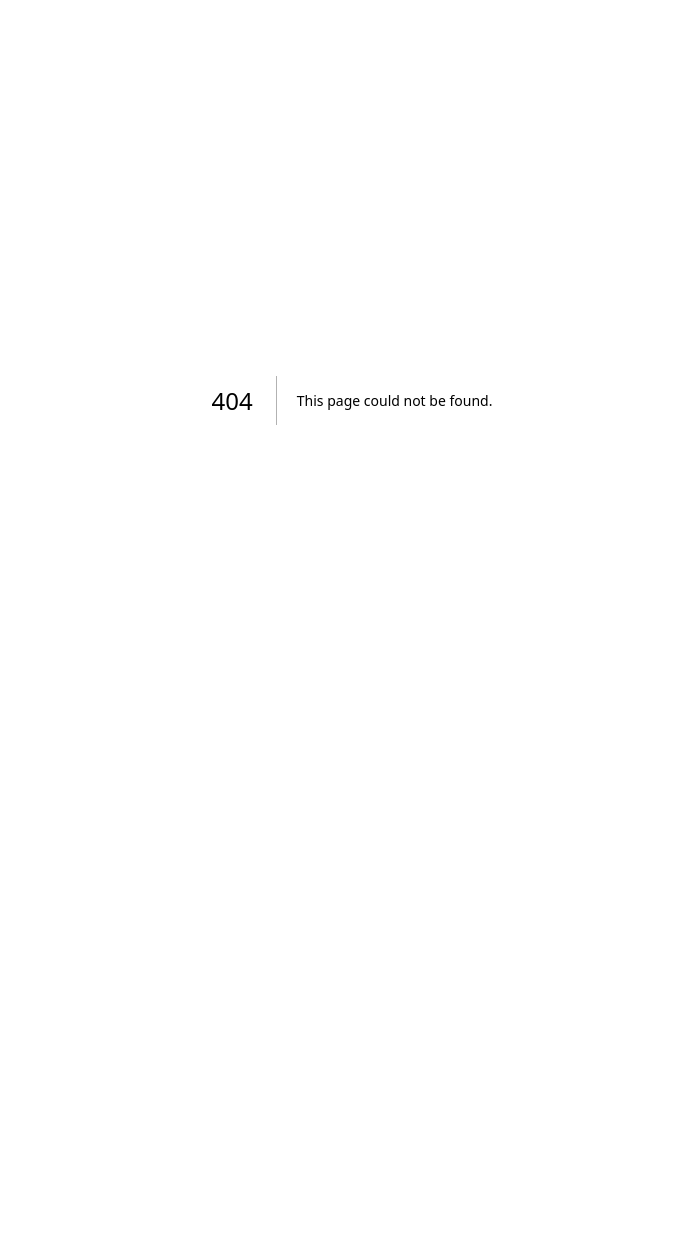
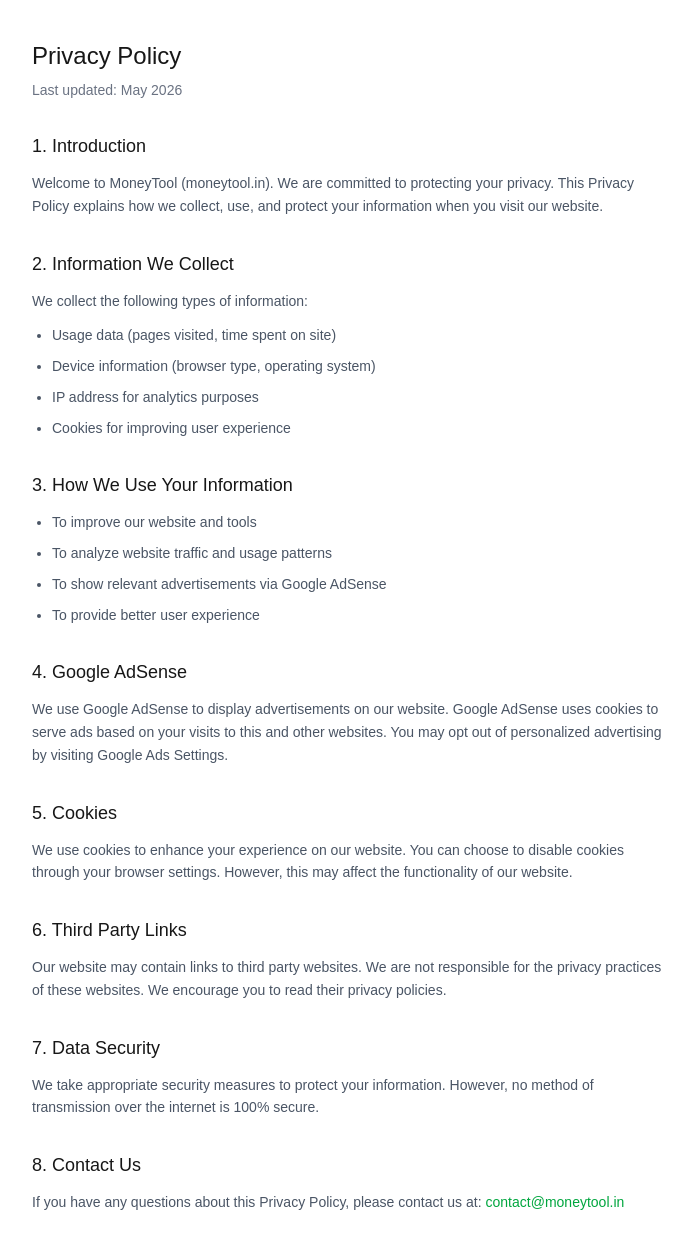
Before and after one commit to pankaj18021996/moneytool, a Next.js app: page /privacy-policy in a window 1280 px wide. Before the commit this address had no page. Shown: the top 1248 px of the page, without its empty margins (288-980 px from the left). Before the commit the page ends 800 px from the top, so only its background shows below. Built offline with nearby package versions, Linux system fonts and the light colour scheme.

Commit message:
add about and privacy policy pages

```diff
--- /dev/null
+++ b/app/about/page.tsx
@@ -0,0 +1,91 @@
+export const metadata = {
+  title: "About Us - MoneyTool",
+  description: "About MoneyTool - Free Financial Calculators for India",
+};
+
+export default function About() {
+  return (
+    <main className="max-w-2xl mx-auto px-4 py-10">
+      <h1 className="text-2xl font-medium mb-2">About MoneyTool</h1>
+      <p className="text-gray-500 text-sm mb-8">
+        Free financial tools built for India
+      </p>
+
+      <div className="space-y-8">
+
+        <section>
+          <h2 className="text-lg font-medium mb-3">Who We Are</h2>
+          <p className="text-gray-600 text-sm leading-relaxed">
+            MoneyTool is a free online platform providing simple and
+            accurate financial calculators for Indians. We believe
+            everyone deserves access to smart financial tools without
+            any cost or signup required.
+          </p>
+        </section>
+
+        <section>
+          <h2 className="text-lg font-medium mb-3">Our Mission</h2>
+          <p className="text-gray-600 text-sm leading-relaxed">
+            Our mission is to make financial planning simple and
+            accessible for every Indian. Whether you are planning
+            a home loan, calculating SIP returns, or managing your
+            taxes — MoneyTool has you covered.
+          </p>
+        </section>
+
+        <section>
+          <h2 className="text-lg font-medium mb-3">Our Tools</h2>
+          <div className="space-y-3">
+            <a href="/emi-calculator"
+              className="block border border-gray-200 rounded-xl p-4 hover:border-green-300 transition-all">
+              <p className="font-medium text-sm mb-1">EMI Calculator</p>
+              <p className="text-gray-500 text-xs">Calculate monthly installments for any loan instantly</p>
+            </a>
+            <a href="/sip-calculator"
+              className="block border border-gray-200 rounded-xl p-4 hover:border-green-300 transition-all">
+              <p className="font-medium text-sm mb-1">SIP Calculator</p>
+              <p className="text-gray-500 text-xs">Plan your mutual fund investments and see returns</p>
+            </a>
+          </div>
+        </section>
+
+        <section>
+          <h2 className="text-lg font-medium mb-3">Why MoneyTool?</h2>
+          <div className="grid grid-cols-2 gap-3">
+            <div className="bg-gray-50 rounded-xl p-4">
+              <div className="text-2xl mb-2">⚡</div>
+              <p className="font-medium text-sm mb-1">Fast</p>
+              <p className="text-gray-500 text-xs">Instant results</p>
+            </div>
+            <div className="bg-gray-50 rounded-xl p-4">
+              <div className="text-2xl mb-2">🆓</div>
+              <p className="font-medium text-sm mb-1">Free</p>
+              <p className="text-gray-500 text-xs">Always 100% free</p>
+            </div>
+            <div className="bg-gray-50 rounded-xl p-4">
+              <div className="text-2xl mb-2">🔒</div>
+              <p className="font-medium text-sm mb-1">Safe</p>
+              <p className="text-gray-500 text-xs">No data stored</p>
+            </div>
+            <div className="bg-gray-50 rounded-xl p-4">
+              <div className="text-2xl mb-2">📱</div>
+              <p className="font-medium text-sm mb-1">Mobile</p>
+              <p className="text-gray-500 text-xs">Works on all devices</p>
+            </div>
+          </div>
+        </section>
+
+        <section>
+          <h2 className="text-lg font-medium mb-3">Contact Us</h2>
+          <p className="text-gray-600 text-sm leading-relaxed">
+            Have suggestions or feedback? Reach us at:
+            <span className="text-green-600 ml-1">
+              contact@moneytool.in
+            </span>
+          </p>
+        </section>
+
+      </div>
+    </main>
+  );
+}
--- /dev/null
+++ b/app/privacy-policy/page.tsx
@@ -0,0 +1,113 @@
+export const metadata = {
+  title: "Privacy Policy - MoneyTool",
+  description: "Privacy Policy for MoneyTool - Free Financial Calculators",
+};
+
+export default function PrivacyPolicy() {
+  return (
+    <main className="max-w-2xl mx-auto px-4 py-10">
+      <h1 className="text-2xl font-medium mb-2">Privacy Policy</h1>
+      <p className="text-gray-500 text-sm mb-8">
+        Last updated: May 2026
+      </p>
+
+      <div className="space-y-8">
+
+        <section>
+          <h2 className="text-lg font-medium mb-3">1. Introduction</h2>
+          <p className="text-gray-600 text-sm leading-relaxed">
+            Welcome to MoneyTool (moneytool.in). We are committed to
+            protecting your privacy. This Privacy Policy explains how
+            we collect, use, and protect your information when you
+            visit our website.
+          </p>
+        </section>
+
+        <section>
+          <h2 className="text-lg font-medium mb-3">
+            2. Information We Collect
+          </h2>
+          <p className="text-gray-600 text-sm leading-relaxed mb-3">
+            We collect the following types of information:
+          </p>
+          <ul className="text-gray-600 text-sm leading-relaxed
+            list-disc pl-5 space-y-2">
+            <li>Usage data (pages visited, time spent on site)</li>
+            <li>Device information (browser type, operating system)</li>
+            <li>IP address for analytics purposes</li>
+            <li>Cookies for improving user experience</li>
+          </ul>
+        </section>
+
+        <section>
+          <h2 className="text-lg font-medium mb-3">
+            3. How We Use Your Information
+          </h2>
+          <ul className="text-gray-600 text-sm leading-relaxed
+            list-disc pl-5 space-y-2">
+            <li>To improve our website and tools</li>
+            <li>To analyze website traffic and usage patterns</li>
+            <li>To show relevant advertisements via Google AdSense</li>
+            <li>To provide better user experience</li>
+          </ul>
+        </section>
+
+        <section>
+          <h2 className="text-lg font-medium mb-3">4. Google AdSense</h2>
+          <p className="text-gray-600 text-sm leading-relaxed">
+            We use Google AdSense to display advertisements on our
+            website. Google AdSense uses cookies to serve ads based
+            on your visits to this and other websites. You may opt
+            out of personalized advertising by visiting
+            Google Ads Settings.
+          </p>
+        </section>
+
+        <section>
+          <h2 className="text-lg font-medium mb-3">5. Cookies</h2>
+          <p className="text-gray-600 text-sm leading-relaxed">
+            We use cookies to enhance your experience on our website.
+            You can choose to disable cookies through your browser
+            settings. However, this may affect the functionality
+            of our website.
+          </p>
+        </section>
+
+        <section>
+          <h2 className="text-lg font-medium mb-3">
+            6. Third Party Links
+          </h2>
+          <p className="text-gray-600 text-sm leading-relaxed">
+            Our website may contain links to third party websites.
+            We are not responsible for the privacy practices of
+            these websites. We encourage you to read their
+            privacy policies.
+          </p>
+        </section>
+
+        <section>
+          <h2 className="text-lg font-medium mb-3">
+            7. Data Security
+          </h2>
+          <p className="text-gray-600 text-sm leading-relaxed">
+            We take appropriate security measures to protect your
+            information. However, no method of transmission over
+            the internet is 100% secure.
+          </p>
+        </section>
+
+        <section>
+          <h2 className="text-lg font-medium mb-3">8. Contact Us</h2>
+          <p className="text-gray-600 text-sm leading-relaxed">
+            If you have any questions about this Privacy Policy,
+            please contact us at:
+            <span className="text-green-600 ml-1">
+              contact@moneytool.in
+            </span>
+          </p>
+        </section>
+
+      </div>
+    </main>
+  );
+}
```
